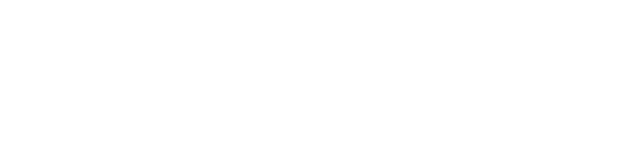
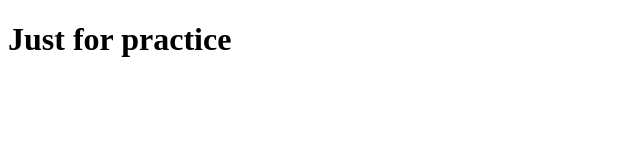
Before and after one commit to TechtonicBrian/justForPractice, a plain HTML site: page index.html in a window 1280 px wide. Shown: the whole page, without its empty margins (0-640 px from the left). Drawn offline with Linux system fonts and the light colour scheme.

```diff
--- a/index.html
+++ b/index.html
@@ -5,6 +5,6 @@
     <title>Just for practice</title>
   </head>
   <body>
-
+<h1>Just for practice</h1>
   </body>
 </html>
```
